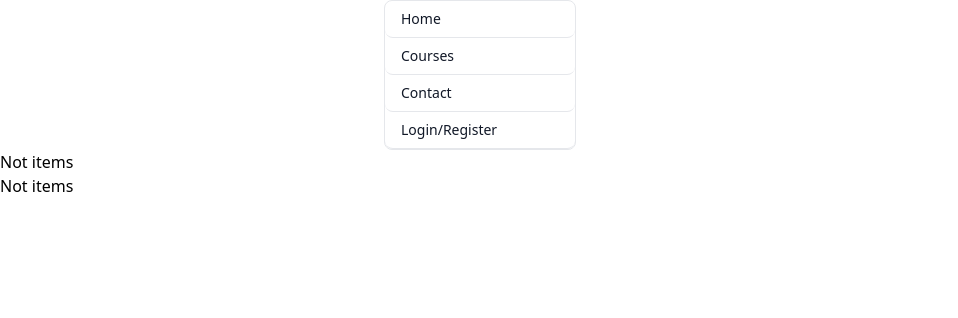
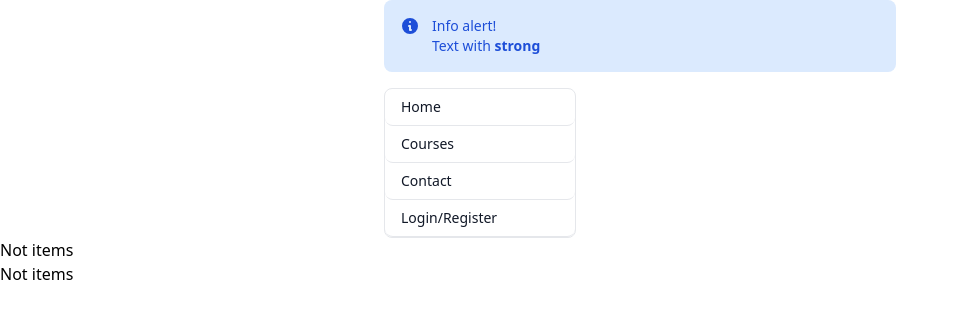
Before and after one commit to carlosfgti/react-app, a React (Vite) app: page / in a window 1280 px wide. Shown: the top 318 px of the page, without its empty margins (0-958 px from the left). Built offline with nearby package versions, Linux system fonts and the light colour scheme.

Commit message:
feat: passing children

```diff
--- /dev/null
+++ b/src/Alert.tsx
@@ -0,0 +1,20 @@
+import { ReactNode } from "react";
+
+interface Props {
+    children: ReactNode;
+}
+
+function Alert({ children }: Props) {
+    return (
+        <div className="max-w-lg mx-auto">
+            <div className="flex bg-blue-100 rounded-lg p-4 mb-4 text-sm text-blue-700" role="alert">
+                <svg className="w-5 h-5 inline mr-3" fill="currentColor" viewBox="0 0 20 20" xmlns="http://www.w3.org/2000/svg"><path fill-rule="evenodd" d="M18 10a8 8 0 11-16 0 8 8 0 0116 0zm-7-4a1 1 0 11-2 0 1 1 0 012 0zM9 9a1 1 0 000 2v3a1 1 0 001 1h1a1 1 0 100-2v-3a1 1 0 00-1-1H9z" clip-rule="evenodd"></path></svg>
+                <div>
+                    <span className="font-medium">Info alert!</span> {children}
+                </div>
+            </div>
+        </div>
+    )
+}
+
+export default Alert;
--- a/src/App.tsx
+++ b/src/App.tsx
@@ -1,3 +1,4 @@
+import Alert from "./Alert";
 import ListGroup from "./ListGroup";
 
 function App() {
@@ -10,7 +11,12 @@ function App() {
 
   const onClickExample = (value: string) => console.log(value);
 
-  return <div><ListGroup items={items} onClickExample={onClickExample}></ListGroup></div>
+  return <div>
+    <Alert>
+      <p>Text with <strong>strong</strong></p>
+    </Alert>
+    <ListGroup items={items} onClickExample={onClickExample}></ListGroup>
+  </div>
 }
 
 export default App;
```
